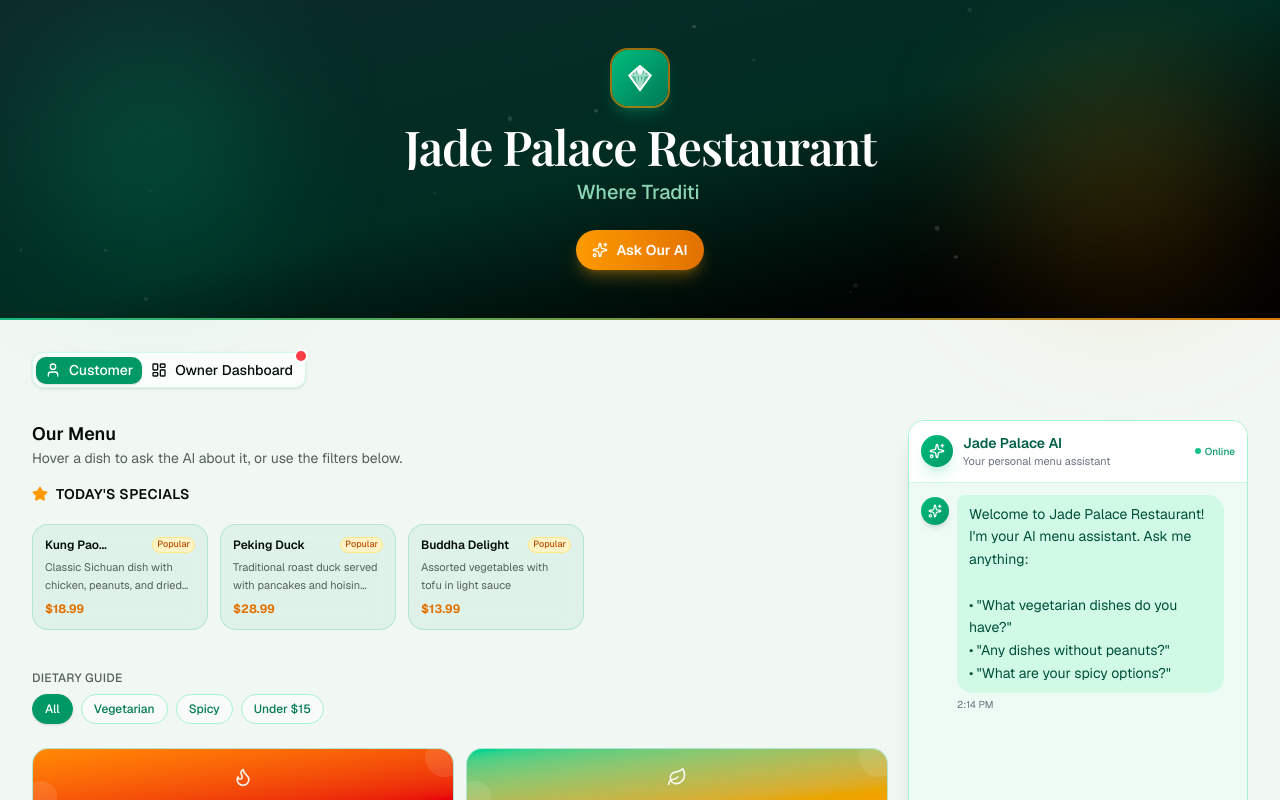
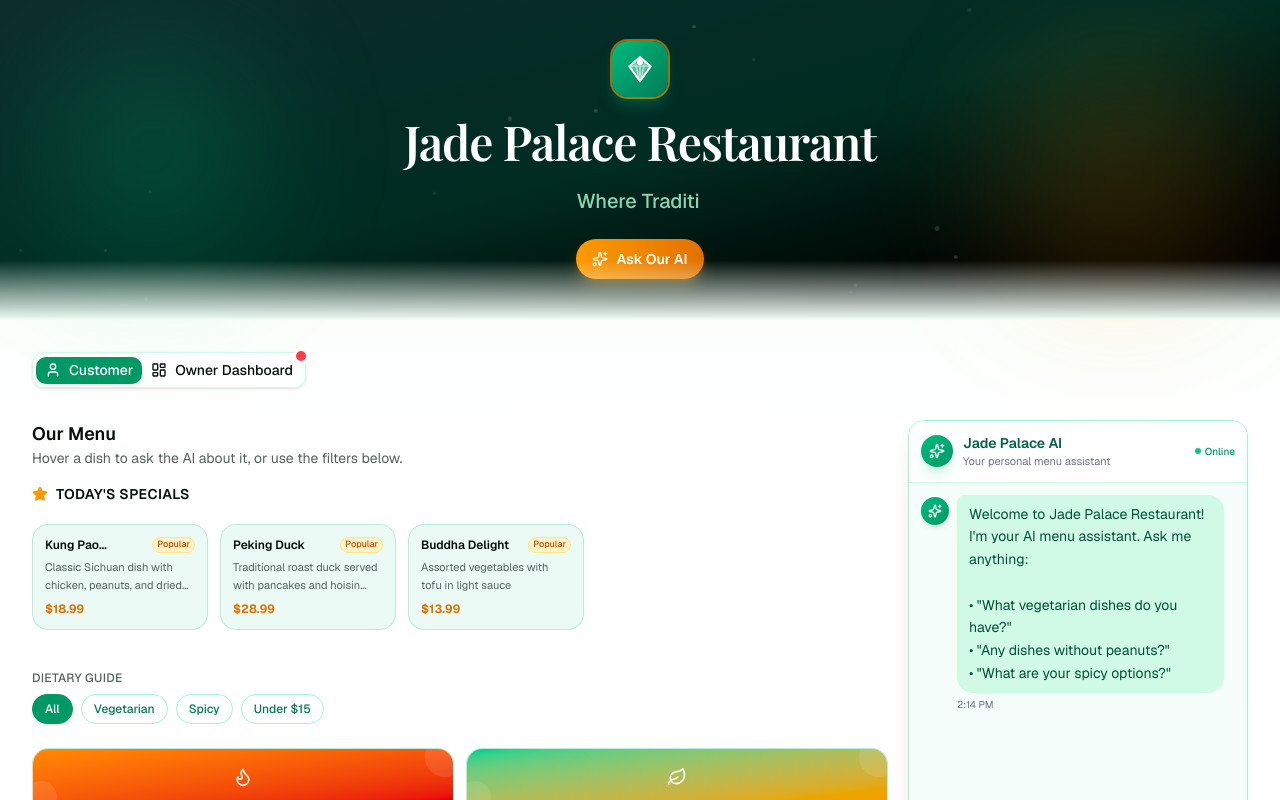
Before and after one commit to IIclementineII/v0-smartmenu, a Next.js app: page / in a window 1280 px wide. Shown: the top 800 px of the page. Built offline with nearby package versions, Linux system fonts and the light colour scheme.

Commit message:
feat: adjust padding, line-height, and overflow in global styles and components

```diff
--- a/app/globals.css
+++ b/app/globals.css
@@ -224,6 +224,9 @@
   animation: title-shimmer 3s infinite linear;
   padding-left: 12px;
   padding-right: 12px;
+  padding-bottom: 8px;
+  line-height: 1.2;
+  overflow: visible;
   box-decoration-break: clone;
   -webkit-box-decoration-break: clone;
 }
--- a/app/page.tsx
+++ b/app/page.tsx
@@ -58,6 +58,7 @@ function HeroTitle() {
       className="hero-title font-serif text-3xl sm:text-4xl md:text-5xl font-semibold mb-2 tracking-tight text-balance animate-fade-in"
       style={{
         display: 'inline-block',
+        overflow: 'visible',
       }}
     >
       Jade Palace Restaurant
@@ -126,13 +127,19 @@ export default function SmartMenuPage() {
 
   return (
     <div style={{ overflowX: 'hidden', maxWidth: '100vw', width: '100%' }}>
-      <div className="min-h-screen bg-background" style={{ overflowX: 'hidden', width: '100%' }}>
+      <div className="min-h-screen" style={{ overflowX: 'hidden', width: '100%', background: 'linear-gradient(to bottom, #f0fdf4 0%, #ffffff 30%)' }}>
       {/* Hero */}
       <section className="relative h-[320px] gradient-border-bottom" style={{ overflow: 'visible' }}>
         <div className="absolute inset-0 bg-gradient-to-br from-[#0D2B2B] via-emerald-950 to-black" />
         {/* Ambient blobs */}
         <div className="absolute top-10 left-10 w-56 h-56 bg-emerald-500/20 rounded-full blur-3xl pointer-events-none" />
         <div className="absolute bottom-4 right-8 w-64 h-64 bg-amber-500/15 rounded-full blur-3xl pointer-events-none" />
+
+        {/* Gradient fade at bottom of hero for smooth transition */}
+        <div
+          className="absolute bottom-0 left-0 right-0 h-[60px] pointer-events-none z-20"
+          style={{ background: 'linear-gradient(to bottom, transparent, #f0fdf4)' }}
+        />
 
         {/* Floating particles */}
         <FloatingParticles />
```
